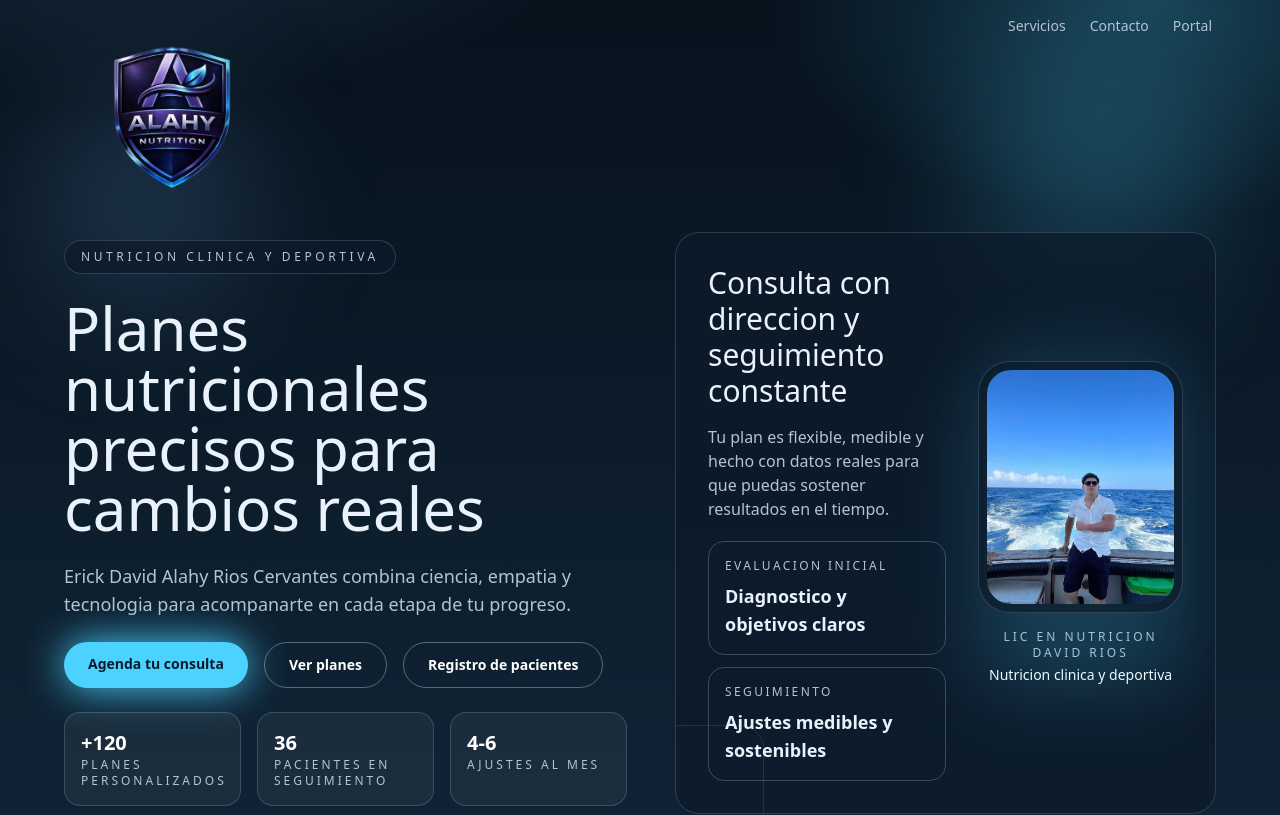
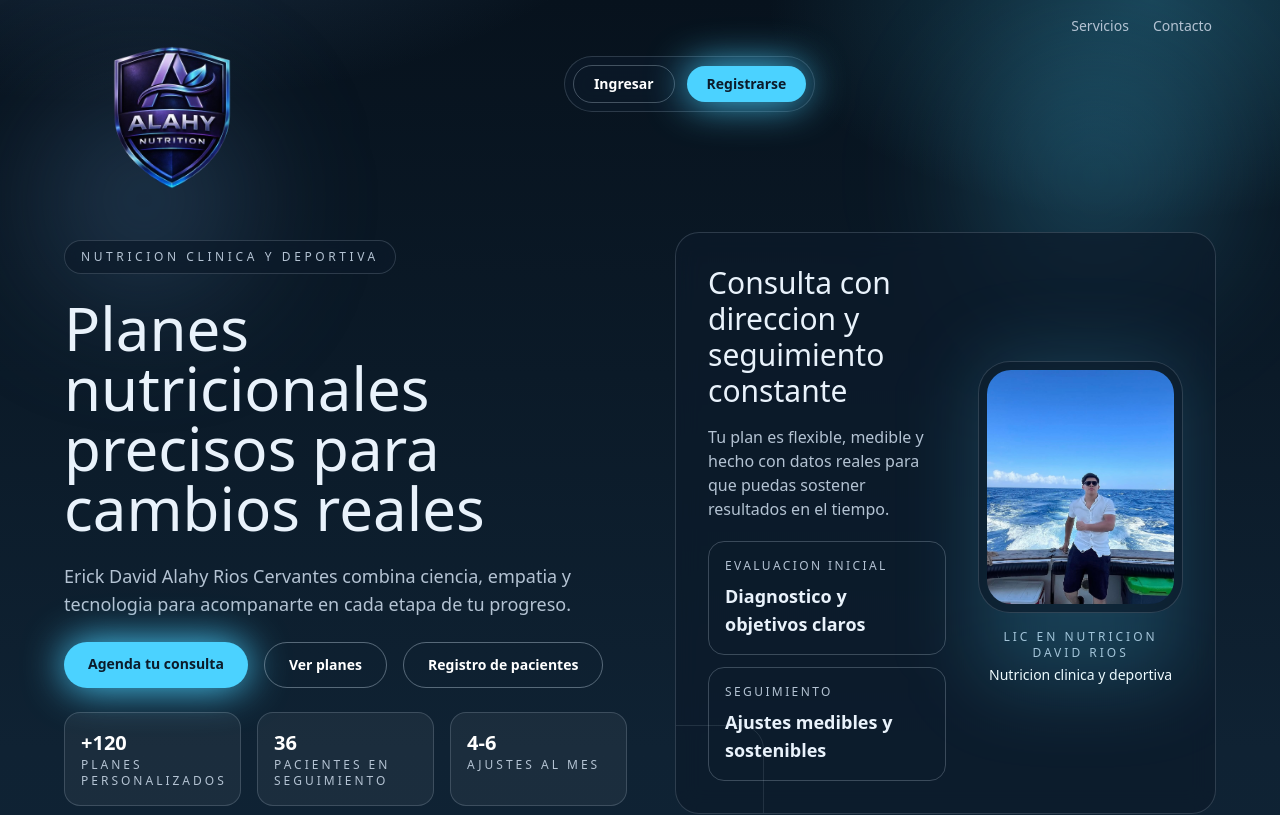
Before and after one commit to kennykrass/alahynutrition, a Next.js app: page / in a window 1280 px wide. Shown: the top 815 px of the page. Built offline with nearby package versions, Linux system fonts and the light colour scheme.

Commit message:
Add landing auth buttons

```diff
--- a/src/app/page.tsx
+++ b/src/app/page.tsx
@@ -38,7 +38,7 @@ export default function Home() {
       </div>
 
       <header className="px-6 pt-4 md:px-12">
-        <div className="mx-auto flex max-w-6xl items-start justify-between px-1 pb-0">
+        <div className="mx-auto grid max-w-6xl grid-cols-[auto_1fr_auto] items-start gap-6 px-1 pb-0">
           <Link
             aria-label="Ir al inicio de Alahy Nutrition"
             className="relative h-40 w-44 shrink-0 transition md:h-52 md:w-60"
@@ -53,6 +53,22 @@ export default function Home() {
               src="/logoalat.png"
             />
           </Link>
+          <div className="hidden justify-center pt-10 md:flex">
+            <div className="glass flex items-center gap-3 rounded-full border border-mist/20 bg-ink/55 p-2">
+              <Link
+                className="rounded-full border border-mist/30 px-5 py-2 text-sm font-semibold text-white transition hover:border-white hover:bg-white/5"
+                href="/login"
+              >
+                Ingresar
+              </Link>
+              <Link
+                className="rounded-full bg-glow px-5 py-2 text-sm font-semibold text-ink shadow-glow transition hover:translate-y-[-1px]"
+                href="/register"
+              >
+                Registrarse
+              </Link>
+            </div>
+          </div>
           <nav className="hidden gap-6 pt-0 text-sm text-[color:var(--text-soft)] md:flex">
             <a className="transition hover:text-white" href="#servicios">
               Servicios
@@ -60,9 +76,6 @@ export default function Home() {
             <a className="transition hover:text-white" href="#contacto">
               Contacto
             </a>
-            <Link className="transition hover:text-white" href="/login">
-              Portal
-            </Link>
           </nav>
         </div>
       </header>
```
